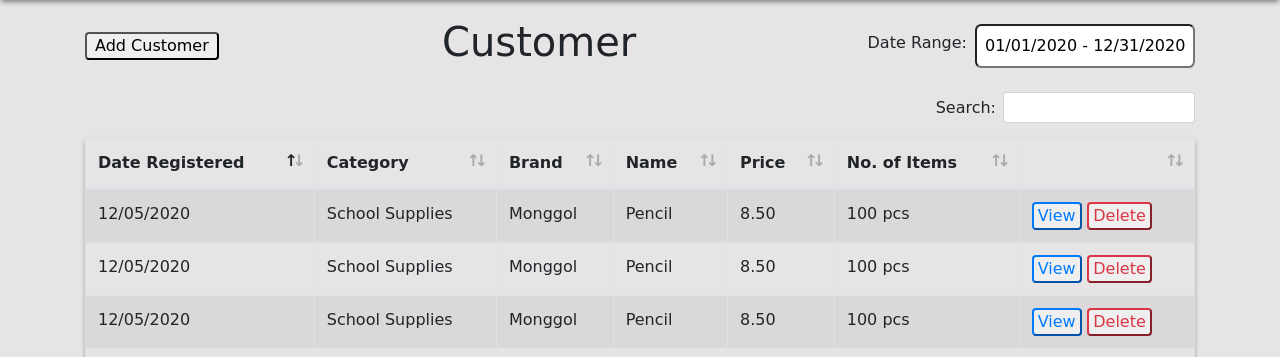
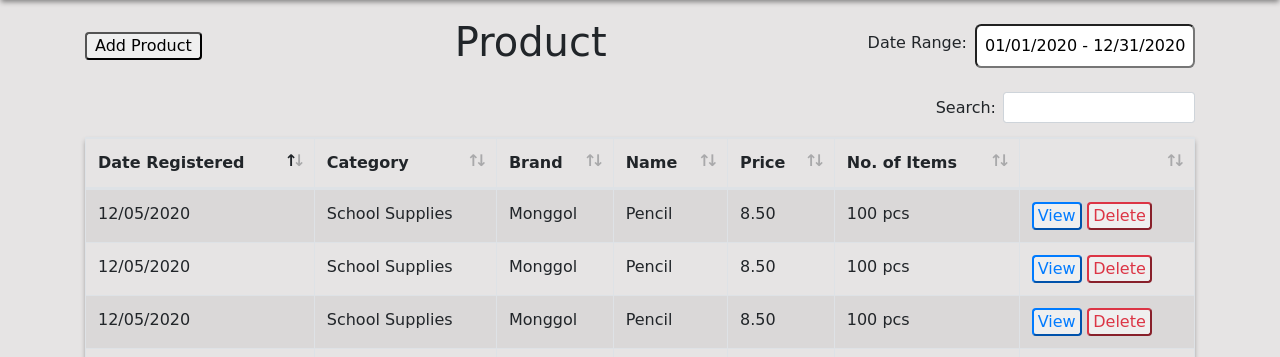
Before and after one commit to citReyJoshua/supplie, a Django app: page /product/ in a window 1280 px wide. Shown: the part 58-415 px from the top of the page. Run offline with Django 3.2, Linux system fonts and the light colour scheme; some libraries are stand-ins or nearby versions.

Commit message:
fixed heading and button of product dashboard

```diff
--- a/frontend/templates/product/index.html
+++ b/frontend/templates/product/index.html
@@ -8,9 +8,9 @@ Product Dashboard
 
   <div class="d-flex align-items-center justify-content-between">
       <button class="button btn-amber rounded px-2" type='button'>
-      <a href='{% url 'product:registration' %}'>Add Customer</a>
+      <a href='{% url 'product:registration' %}'>Add Product</a>
       </button>
-      <h1>Customer</h1>
+      <h1>Product</h1>
       <div class='d-flex justify-content-end align-items-center'>
         <h6 class="mx-2">Date Range:</h6>
         <input class="input-text my-4" type="text" name="daterange" value="01/01/2020 - 12/31/2020" />
```
